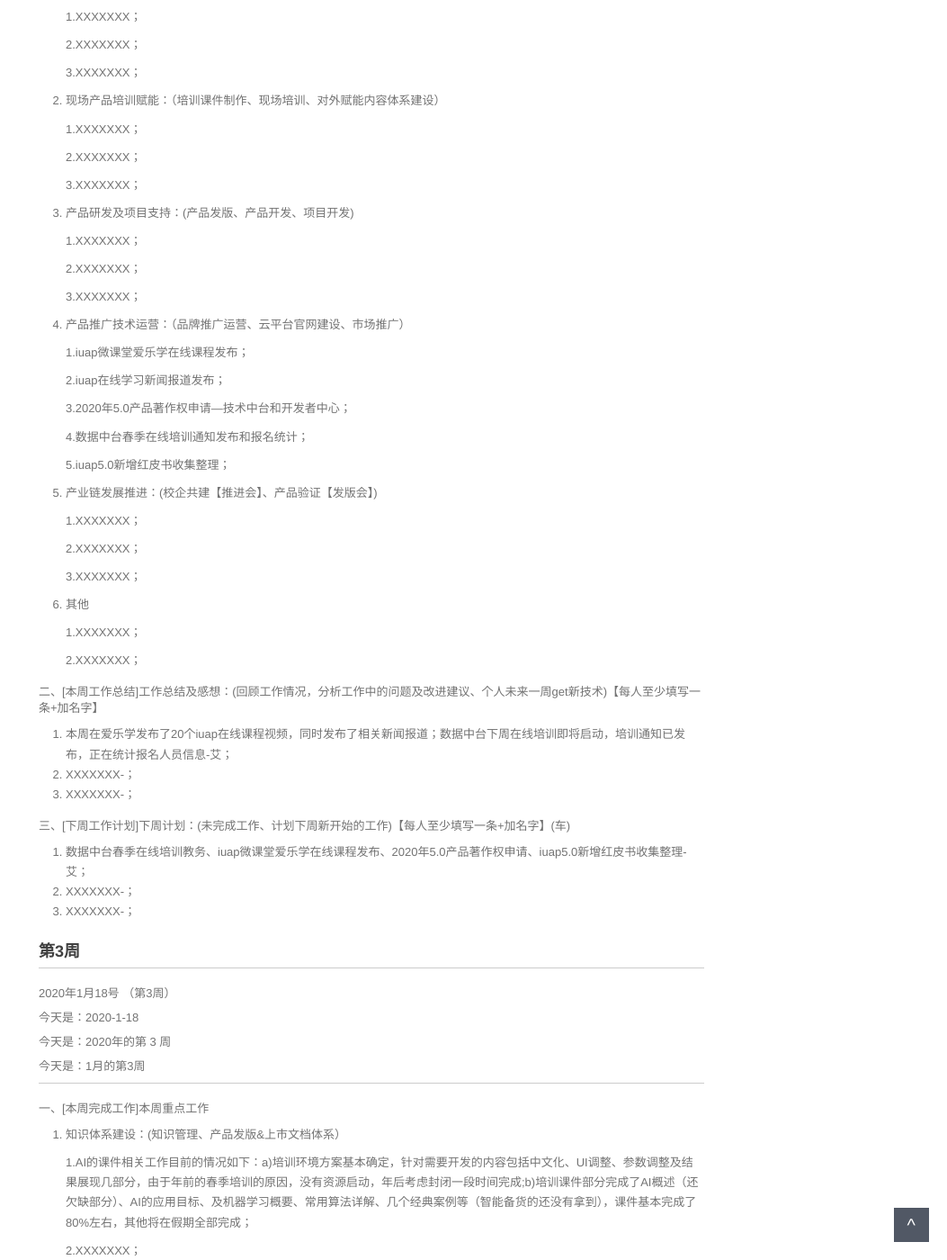
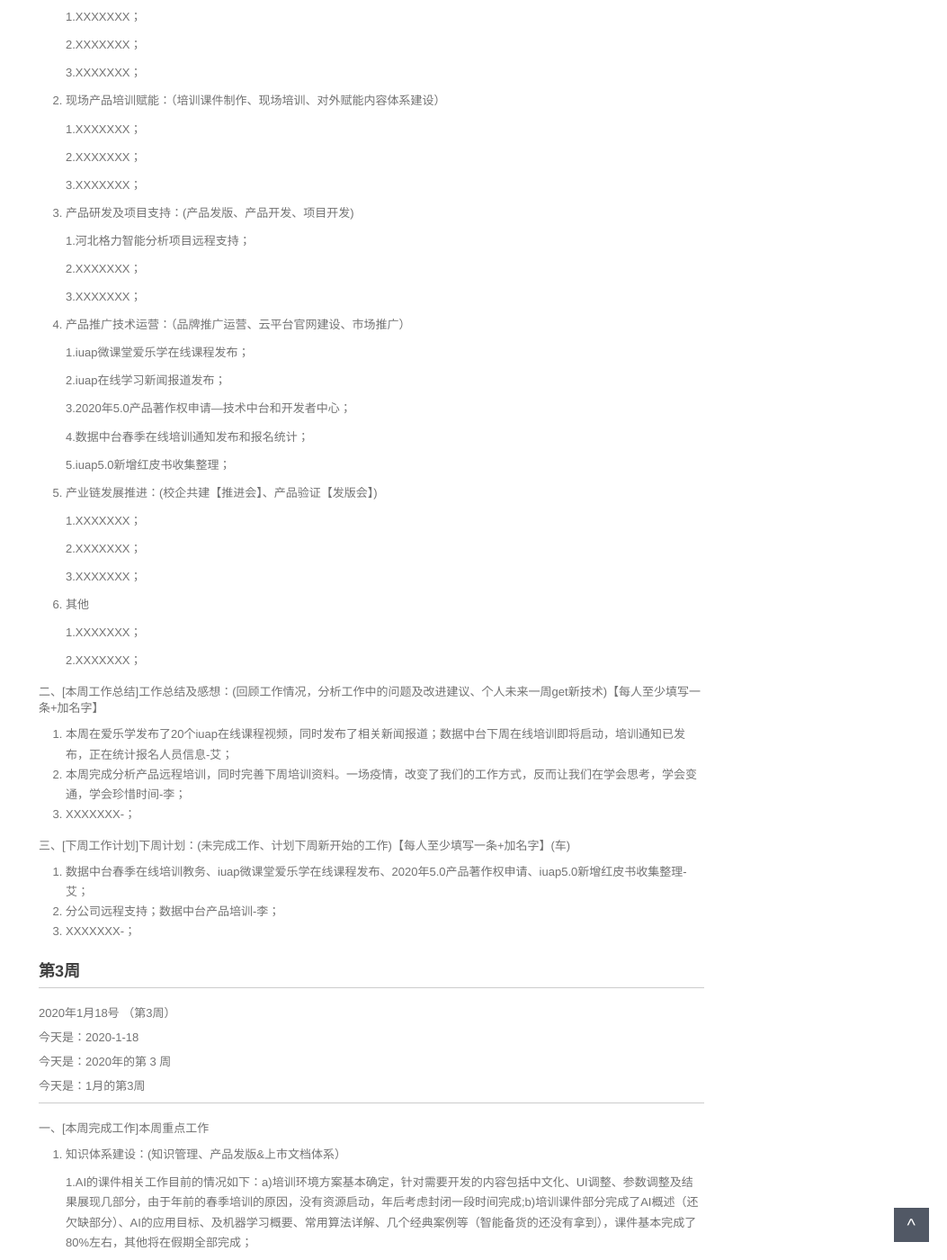
Before and after one commit to walllFlower/blog, a Jekyll site: the page built from _posts/2018-07-17-day_report_cxz.md, in a window 1280 px wide and 1400 px high, scrolled down 559 px. Shown: the whole window at 90% size, without its empty margins (227-1280 px from the left). Built offline with Jekyll 4.4.1, drawn with Linux system fonts in a browser that asks for light colours; comment, search, counter and statistics services are not loaded.

Commit message:
Update 2018-07-17-day_report_cxz.md

```diff
--- a/_posts/2018-07-17-day_report_cxz.md
+++ b/_posts/2018-07-17-day_report_cxz.md
@@ -42,7 +42,7 @@ categories: 技术运营工作周报
 
 3. 产品研发及项目支持：(产品发版、产品开发、项目开发)
 
-    1.XXXXXXX；
+    1.河北格力智能分析项目远程支持；
 
     2.XXXXXXX；
 
@@ -78,13 +78,13 @@ categories: 技术运营工作周报
 二、[本周工作总结]工作总结及感想：(回顾工作情况，分析工作中的问题及改进建议、个人未来一周get新技术)【每人至少填写一条+加名字】
 
 1. 本周在爱乐学发布了20个iuap在线课程视频，同时发布了相关新闻报道；数据中台下周在线培训即将启动，培训通知已发布，正在统计报名人员信息-艾；
-2. XXXXXXX-；
+2. 本周完成分析产品远程培训，同时完善下周培训资料。一场疫情，改变了我们的工作方式，反而让我们在学会思考，学会变通，学会珍惜时间-李；
 3. XXXXXXX-；
 
 三、[下周工作计划]下周计划：(未完成工作、计划下周新开始的工作)【每人至少填写一条+加名字】(车)
 
 1. 数据中台春季在线培训教务、iuap微课堂爱乐学在线课程发布、2020年5.0产品著作权申请、iuap5.0新增红皮书收集整理-艾；
-2. XXXXXXX-；
+2. 分公司远程支持；数据中台产品培训-李；
 3. XXXXXXX-；
 
 
```
